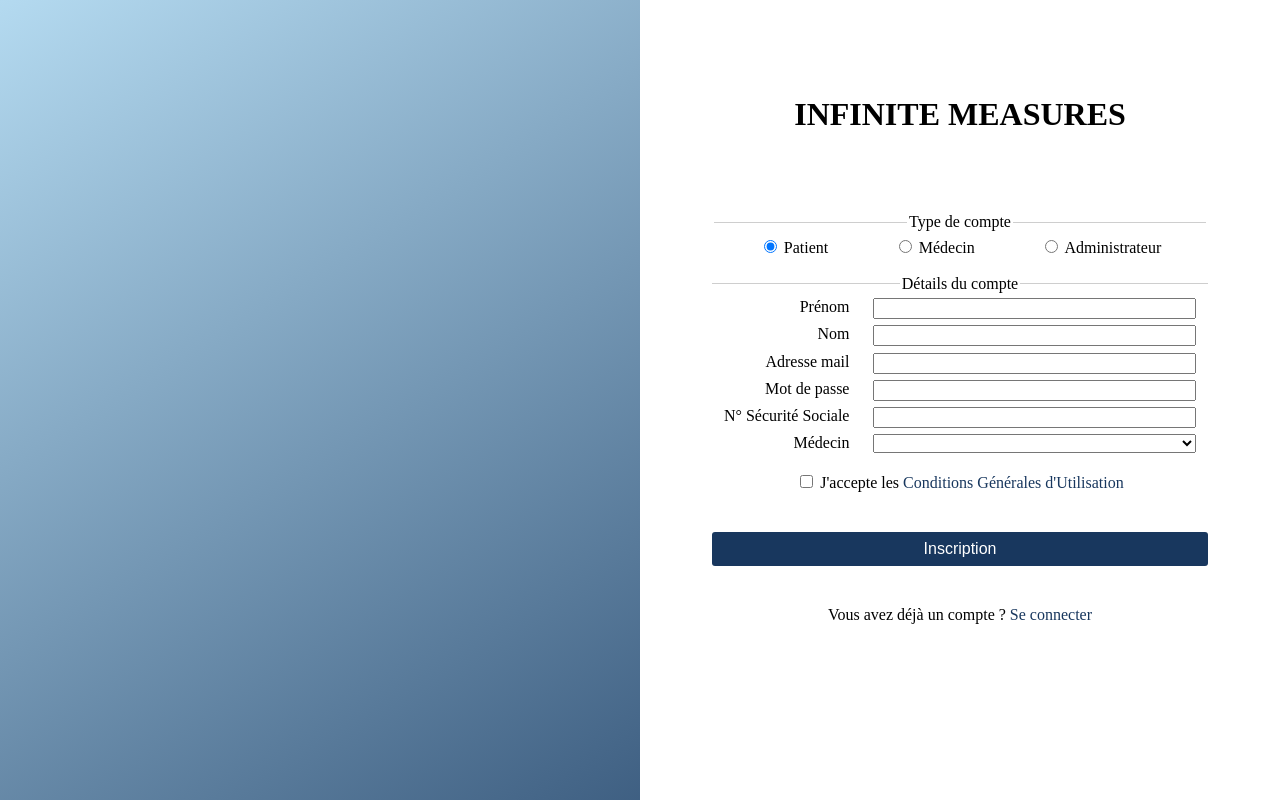
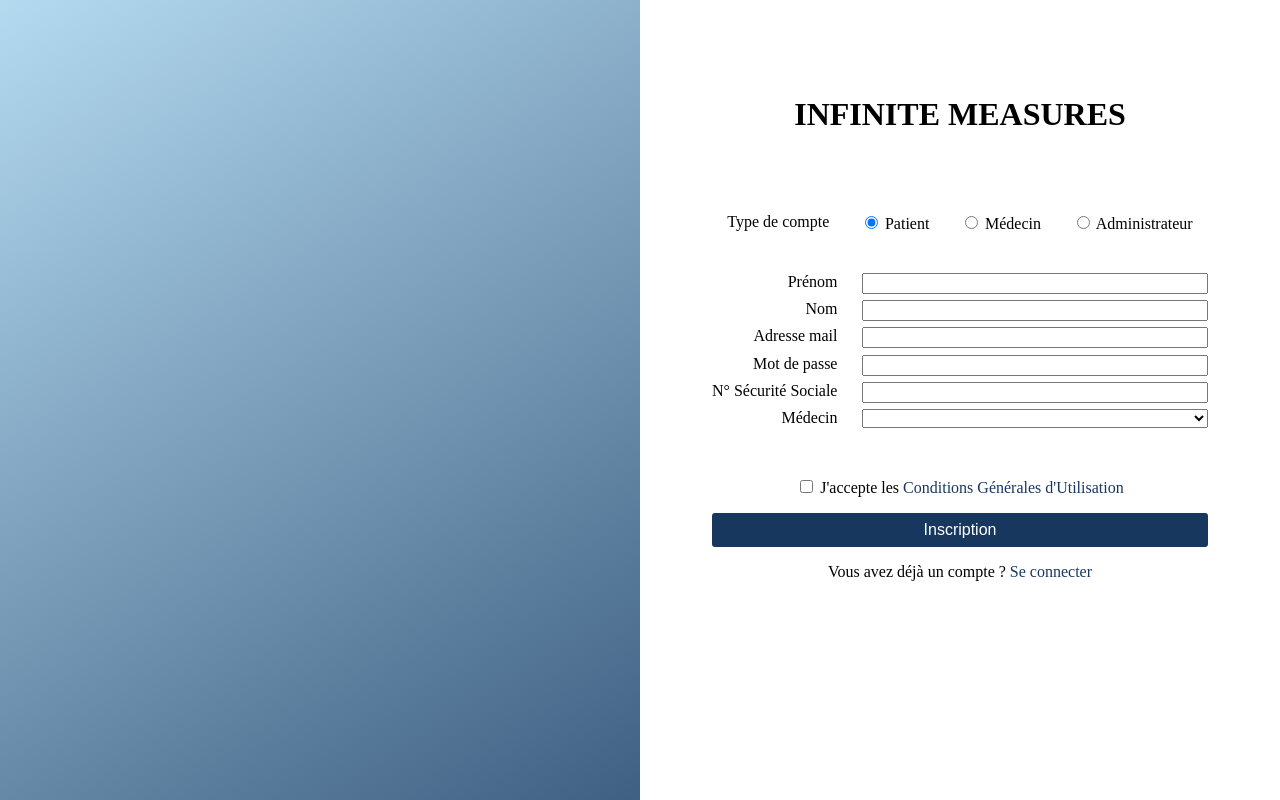
Before and after one commit to Dragonink/ISEP_A1-APP, a PHP site: page /inscription.html in a window 1280 px wide. Run offline with PHP 8.4, Linux system fonts and the light colour scheme; lists and menus that the app fills with data are empty.

Commit message:
Addressed display issues

```diff
--- a/views/css/sign.css
+++ b/views/css/sign.css
@@ -30,31 +30,24 @@ header > h2 {
 form {
     margin: 0 5vw;
 }
-fieldset {
-    border: 0;
-    border-top: 1px solid #cecece;
+form *:disabled {
+    display: none;
 }
-form#signin,
-form#signup > fieldset:last-of-type {
+form > div:last-of-type {
     display: grid;
     grid-template-columns: max-content auto;
     gap: 5%;
-    margin: 10vh 0 0 0;
+    margin: 5vh 0 10vh 0;
 }
-form#signin > *:nth-child(odd),
-form#signup > fieldset:last-of-type > *:nth-child(even) {
+form > div:last-of-type > *:nth-child(odd) {
     text-align: right;
 }
-form#signup > fieldset:first-child {
+form#signup > div:first-child {
     display: flex;
 }
-form#signup > fieldset:first-child > * {
+form#signup > div:first-child > * {
     flex: auto;
     text-align: center;
-}
-form#signup > fieldset:last-of-type {
-    min-height: min-content;
-    margin: 1vh 0 5vh 0;
 }
 form#signup[data-account="user"] *.manager {
     display: none;
@@ -64,9 +57,6 @@ form#signup[data-account="manager"] *.user {
 }
 form#signup[data-account="admin"] *.user,
 form#signup[data-account="admin"] *.manager {
-    display: none;
-}
-form *:disabled {
     display: none;
 }
 button {
@@ -82,12 +72,9 @@ form > button[type="submit"] {
     padding: .5em 0;
     border: 0;
     border-radius: 3px;
-    margin: 5vh 0;
+    margin: 2vh 0;
 }
-form#signin > button[type="submit"] {
-    grid-column: 1/3;
-}
-form#signup > button[type="submit"] {
+form > button[type="submit"] {
     width: calc(50vw - 2 * (5vw + 8px));
 }
 footer {
--- a/views/inscription.html
+++ b/views/inscription.html
@@ -15,8 +15,8 @@
     </header>
     <main>
         <form id="signup" method="POST" onsubmit="return signupCheck();" data-account="user">
-            <fieldset>
-                <legend>Type de compte</legend>
+            <div>
+                <label for="type">Type de compte</label>
                 <div>
                     <input id="user" type="radio" name="type" value="user" onclick="selectType('user');" checked />
                     <label for="user">Patient</label>
@@ -29,9 +29,8 @@
                     <input id="admin" type="radio" name="type" value="admin" onclick="selectType('admin');" />
                     <label for="admin">Administrateur</label>
                 </div>
-            </fieldset>
-            <fieldset>
-                <legend>Détails du compte</legend>
+            </div>
+            <div>
                 <label for="firstname">Prénom</label>
                 <input id="firstname" name="firstname" type="text" required />
                 <label for="lastname">Nom</label>
@@ -43,13 +42,13 @@
                 <!-- User only -->
                 <label for="nss" class="user">N° Sécurité Sociale</label>
                 <input id="nss" class="user" name="nss" type="text" required />
-                <label for="manager" class="user">Médecin</label>
-                <select id="manager" class="user" name="manager" required>
+                <label for="linked-manager" class="user">Médecin</label>
+                <select id="linked-manager" class="user" name="manager" required>
                 </select>
                 <!-- Manager only -->
                 <label for="address" class="manager">Adresse de travail</label>
                 <input id="address" class="manager" name="address" type="text" required />
-            </fieldset>
+            </div>
             <input id="cgu" name="cgu" type="checkbox" required />
             <label for="cgu">J'accepte les <a href="cgu.html" target="_blank">Conditions Générales d'Utilisation</a></label>
             <button type="submit">Inscription</button>
```
Also changed, not shown: views/connexion.html (+6 -4 lines).
